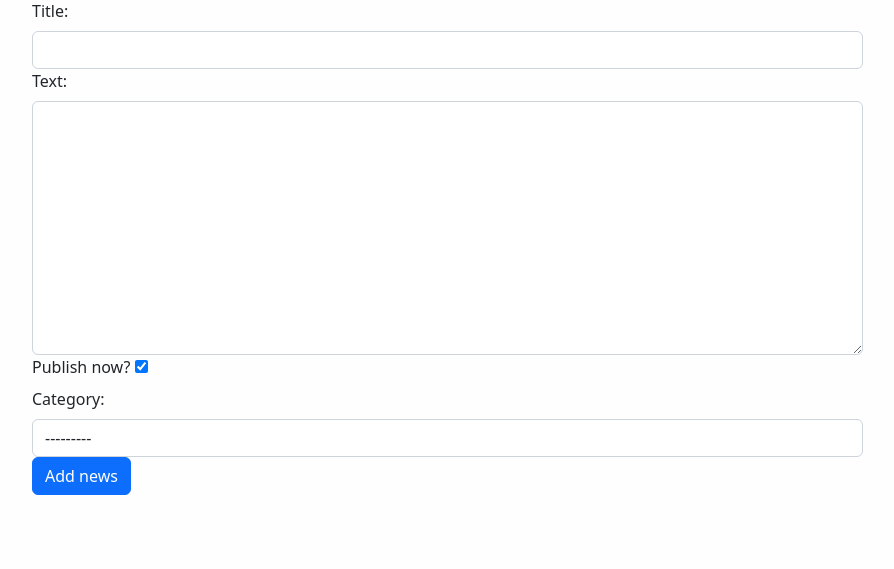
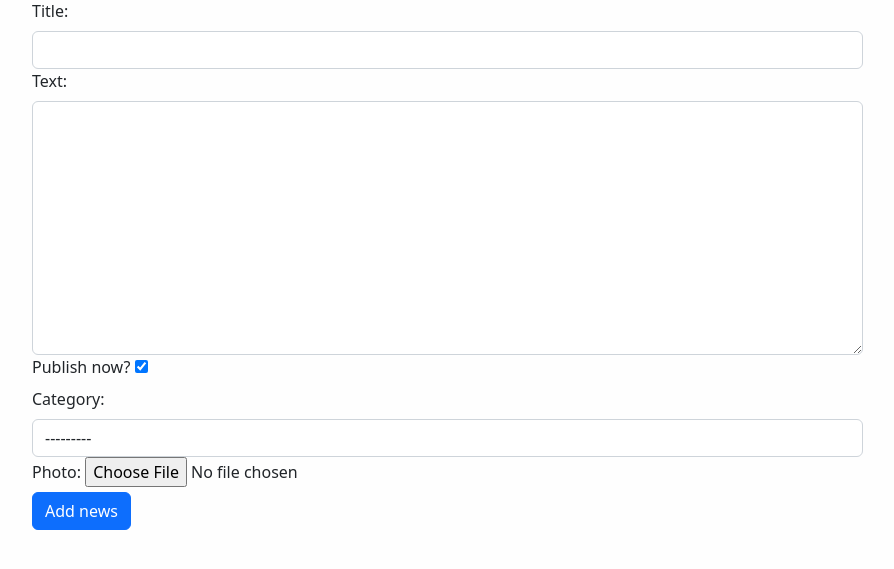
Before and after one commit to IvanDamNation/django_study_bulletin_board, a Django app: page /add-news/ in a window 1280 px wide. Shown: the part 129-698 px from the top of the page, without its empty margins (335-1229 px from the left). Run offline with Django 4.2, Linux system fonts and the light colour scheme; a user stored in the database is signed in; tables that the repository leaves empty hold one stand-in row (values such as "Sample post"); parts of the project's set-up code (start-up, migrations or seed data) failed here and were passed over; some libraries are stand-ins or nearby versions.

Commit message:
Now you can add photo file to the news

```diff
--- a/board/forms.py
+++ b/board/forms.py
@@ -9,7 +9,7 @@ from .models import News, Comment
 class NewsForm(forms.ModelForm):
     class Meta:
         model = News
-        fields = ['title', 'content', 'is_published', 'category']
+        fields = ['title', 'content', 'photo', 'is_published', 'category']
         widgets = {
             'title': forms.TextInput(attrs={'class': 'form-control'}),
             'content': forms.Textarea(attrs={'class': 'form-control',
--- a/board/models.py
+++ b/board/models.py
@@ -2,10 +2,6 @@ from django.db import models
 from django.urls import reverse
 
 from usersaccounts.models import User
-
-
-class Files(models.Model):
-    file = models.FileField()
 
 
 class News(models.Model):
--- a/board/templates/board/add_news.html
+++ b/board/templates/board/add_news.html
@@ -44,6 +44,13 @@ Add news :: {{ block.super }}
             {{ form.category.errors }}
         </div>
     </div>
+        <div class="form-group">
+        <label for="{{ form.category.id_for_label }}" class="form-label">Photo:</label>
+        {{ form.photo }}
+        <div class="invalid-feedback">
+            {{ form.category.errors }}
+        </div>
+    </div>
 
     <button type="submit" class="btn btn-primary btn-block">Add news</button>
 </form>
```
